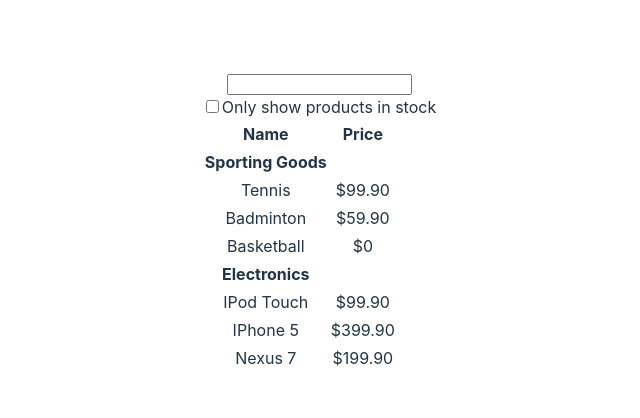
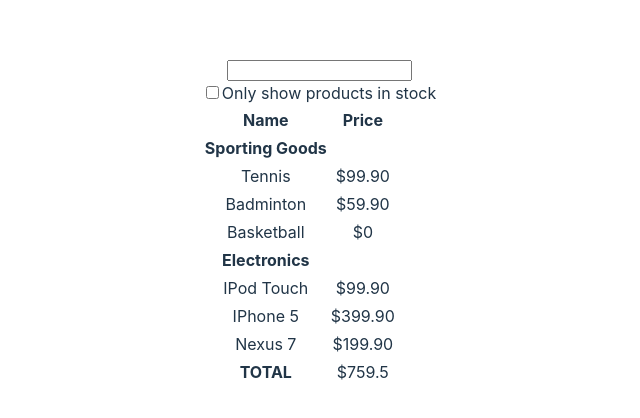
Before and after one commit to beatricearapoc/store, a React (Vite) app: page / in a window 1280 px wide. Shown: the part 178-596 px from the top of the page, without its empty margins (321-961 px from the left). Built offline with nearby package versions, Linux system fonts and the light colour scheme.

Commit message:
Use props and js concepts

```diff
--- a/src/components/ProductTable.jsx
+++ b/src/components/ProductTable.jsx
@@ -30,6 +30,20 @@ const ProductTable = ({ headers, products}) => {
                 <ProductItem key={`${type}-${id}`} name={name} price={price} />
                 ))}
             </Table.TBody>
+
+            <Table.TFoot>
+                <Table.Row>
+                    <Table.ColumnHeader>TOTAL</Table.ColumnHeader>
+                    <Table.Column>
+                        $
+                        {products.reduce(
+                        (previousValue, currentValue) =>
+                            previousValue + currentValue.price,
+                        0
+                        )}
+                    </Table.Column>
+                </Table.Row>
+            </Table.TFoot>
         </Table.TableContainer>
     </div>
   )
```
